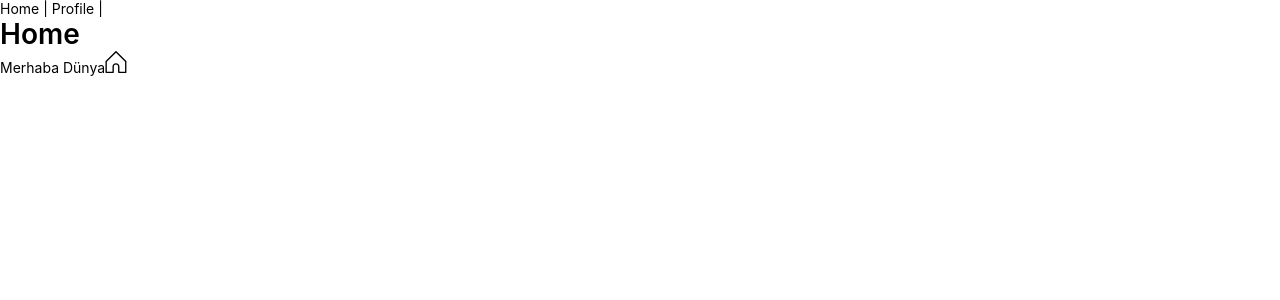
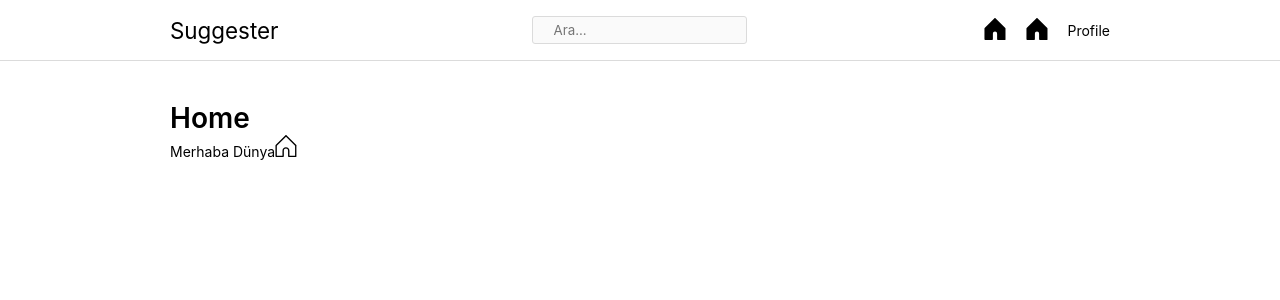
Before and after one commit to turanyunus/sugges-vue, a Vue app in the folder suggester-vue/: page / in a window 1280 px wide. Shown: the top 300 px of the page. Built offline with nearby package versions, Linux system fonts and the light colour scheme.

Commit message:
header ve container tasarlandı.

```diff
--- a/suggester-vue/src/App.vue
+++ b/suggester-vue/src/App.vue
@@ -1,9 +1,30 @@
+<script>
+import Header from '@/components/Header'
+import Container from "@/components/Container";
+export default {
+  name: 'App',
+  components: {
+    Container,
+    Header
+  }
+}
+</script>
+
 <template>
-  <div id="app">
-    <div id="nav">
-      <router-link to="/">Home</router-link> |
-      <router-link to="/profile">Profile</router-link> |
-    </div>
-    <router-view />
+  <div class="app">
+    <Header />
+
+    <main class="main">
+      <Container>
+        <router-view />
+      </Container>
+    </main>
+
   </div>
 </template>
+
+<style>
+  .main{
+    padding-top: 40px;
+  }
+</style>
--- /dev/null
+++ b/suggester-vue/src/components/Container.vue
@@ -0,0 +1,20 @@
+<template>
+  <div class="container">
+    <slot />
+  </div>
+</template>
+
+<script>
+export default {
+  name: 'Container',
+  components: {}
+}
+</script>
+
+<style scoped>
+.container {
+  max-width: 940px;
+  margin-right: auto;
+  margin-left: auto;
+}
+</style>
--- /dev/null
+++ b/suggester-vue/src/components/Header.vue
@@ -0,0 +1,78 @@
+<script>
+import IconHome from '@/assets/icons/home.svg'
+import IconHomeFill from '@/assets/icons/home-fill.svg'
+import Container from '@/components/Container'
+
+export default {
+  name: 'Header',
+  components: {
+    Container,
+    IconHome,
+    IconHomeFill
+  }
+}
+</script>
+
+<template>
+  <header class="header">
+    <Container class="header-inner">
+      <router-link to="/" class="logo">Suggester</router-link>
+
+      <form class="search">
+        <input type="text" placeholder="Ara..." />
+      </form>
+
+      <nav class="navigation">
+        <router-link to="/">
+          <IconHomeFill v-if="$route.name === 'Home'" />
+          <IconHome v-else />
+        </router-link>
+        <router-link to="/">
+          <IconHomeFill v-if="$route.name === 'Home'" />
+          <IconHome v-else />
+        </router-link>
+        <router-link to="/profile">
+          Profile
+        </router-link>
+      </nav>
+    </Container>
+  </header>
+</template>
+
+<style scoped>
+.header {
+  border-bottom: 1px solid rgb(var(--b6a));
+}
+.header-inner {
+  display: grid;
+  grid-template-columns: 1fr 1fr 1fr;
+  align-items: center;
+  height: 60px;
+}
+.logo {
+  font-size: 1.6rem;
+}
+.search {
+  text-align: center;
+
+  input {
+    width: 215px;
+    height: 28px;
+    border: 1px solid rgb(var(--b6a));
+    background-color: rgb(var(--b3f));
+    border-radius: 3px;
+    padding-left: 20px;
+    padding-right: 20px;
+  }
+}
+
+.navigation {
+  display: flex;
+  justify-content: flex-end;
+  align-items: center;
+
+  a {
+    margin-left: 20px;
+  }
+}
+</style>
```
